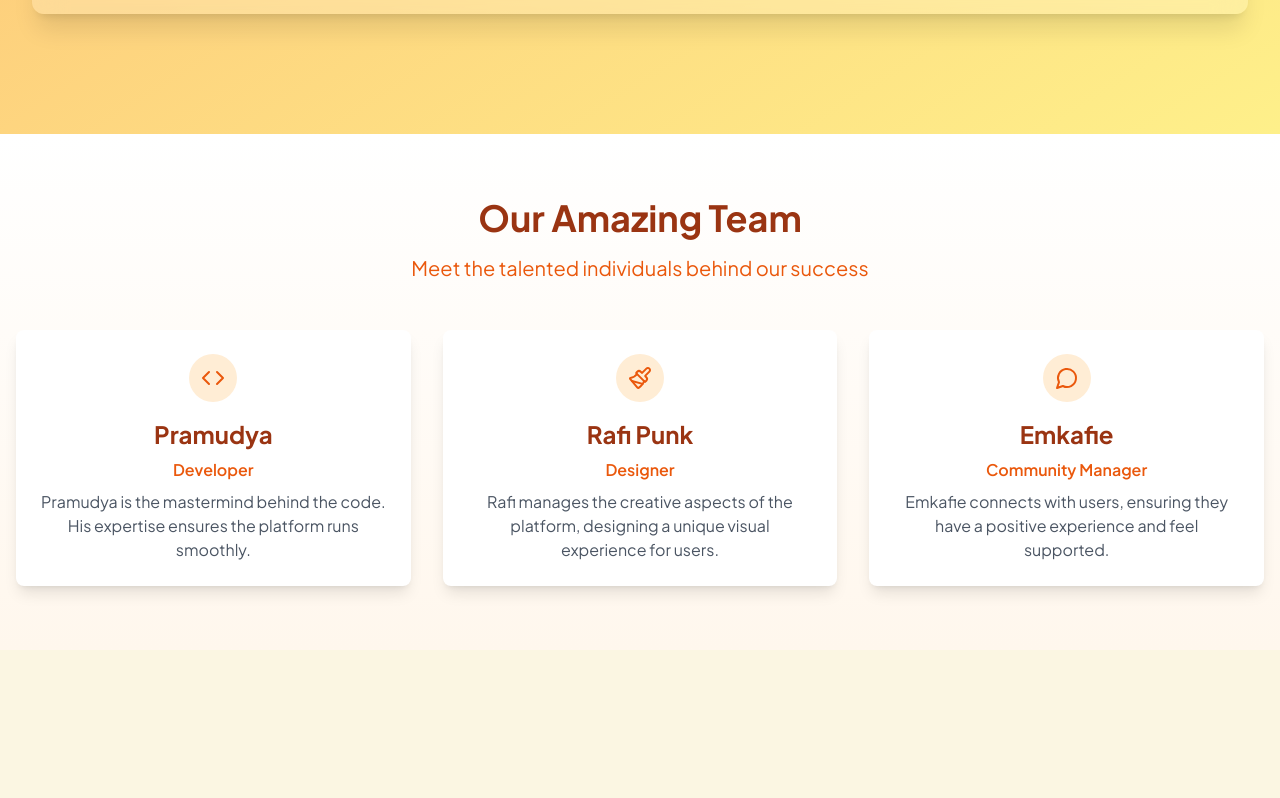
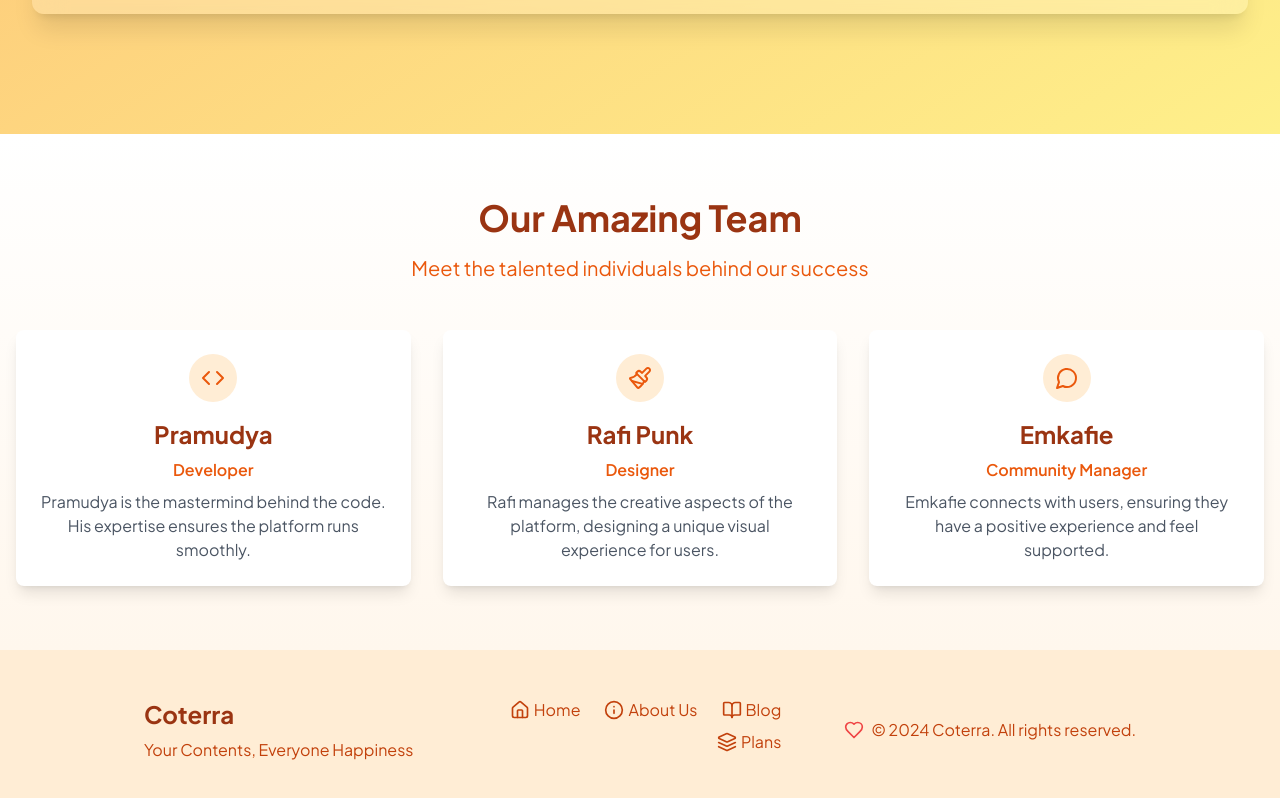
Before and after one commit to KrystalMood/coterra, a React (Vite) app: page /about-us in a window 1280 px wide. Shown: the part 2266-3064 px from the top of the page. Before the commit the page ends 2916 px from the top, so only its background shows below. Built offline with nearby package versions, Linux system fonts and the light colour scheme; a web font is replaced by a local one.

Commit message:
💄 Finished Footer

```diff
--- a/src/common/footer.jsx
+++ b/src/common/footer.jsx
@@ -1,7 +1,65 @@
+import React from 'react';
+import { motion } from 'framer-motion';
+import { Home, Info, BookOpen, Layers, Heart } from 'lucide-react';
+
+const menuItems = [
+  { name: "Home", icon: Home },
+  { name: "About Us", icon: Info },
+  { name: "Blog", icon: BookOpen },
+  { name: "Plans", icon: Layers },
+];
+
 export const Footer = () => {
   return (
-    <footer className="">
-      <section className=""></section>
-    </footer>
+    <motion.footer
+      initial={{ opacity: 0, y: 50 }}
+      animate={{ opacity: 1, y: 0 }}
+      transition={{ duration: 0.5 }}
+      className="bg-orange-100 py-12"
+    >
+      <div className="container mx-auto px-4 w-4/5">
+        <div className="flex flex-wrap justify-between items-center">
+          <motion.div
+            initial={{ opacity: 0, x: -50 }}
+            animate={{ opacity: 1, x: 0 }}
+            transition={{ delay: 0.2, duration: 0.5 }}
+            className="w-full md:w-1/3 mb-6 md:mb-0"
+          >
+            <h2 className="text-2xl font-bold text-orange-800">Coterra</h2>
+            <p className="mt-2 text-orange-700">Your Contents, Everyone Happiness</p>
+          </motion.div>
+          <nav className="w-full md:w-1/3 mb-6 md:mb-0">
+            <ul className="flex flex-wrap justify-center md:justify-end">
+              {menuItems.map((item, index) => (
+                <motion.li
+                  key={index}
+                  className="mr-6 mb-2"
+                  whileHover={{ scale: 1.1 }}
+                  whileTap={{ scale: 0.95 }}
+                >
+                  <a href="#" className="text-orange-700 hover:text-orange-900 transition-colors duration-300 flex items-center">
+                    <item.icon className="w-5 h-5 mr-1" />
+                    {item.name}
+                  </a>
+                </motion.li>
+              ))}
+            </ul>
+          </nav>
+          <motion.div
+            initial={{ opacity: 0, x: 50 }}
+            animate={{ opacity: 1, x: 0 }}
+            transition={{ delay: 0.4, duration: 0.5 }}
+            className="w-full md:w-1/3 text-center md:text-right"
+          >
+            <p className="text-orange-700 flex items-center justify-center md:justify-end">
+              <Heart className="w-5 h-5 mr-2 text-red-500" />
+              &copy; 2024 Coterra. All rights reserved.
+            </p>
+          </motion.div>
+        </div>
+      </div>
+    </motion.footer>
   );
 };
+
+export default Footer;
```
